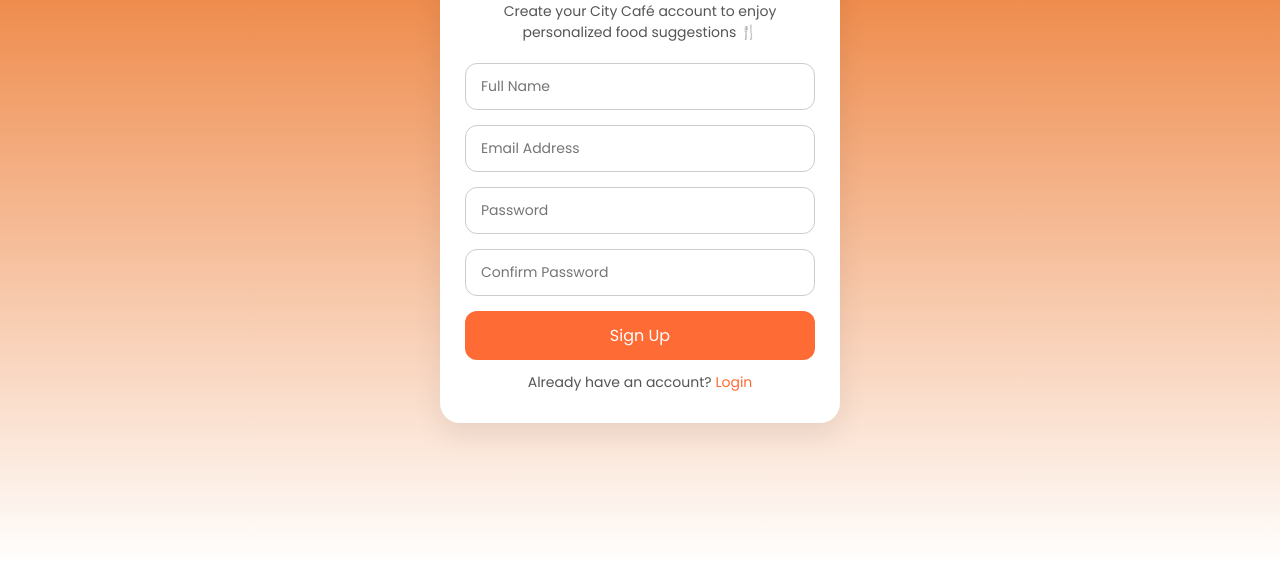
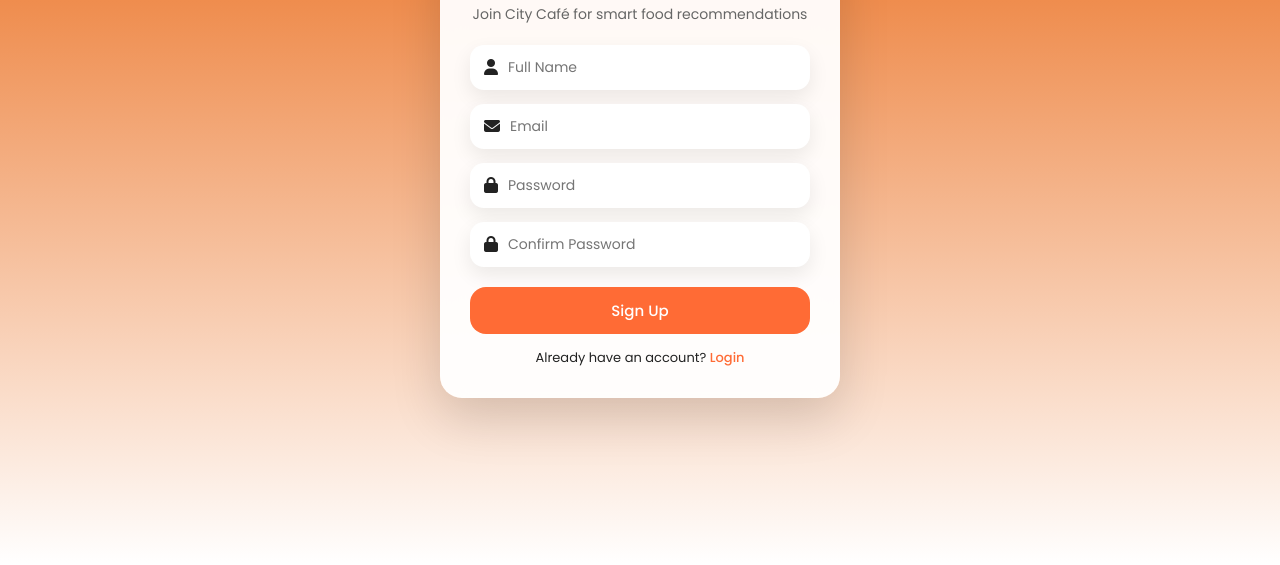
Before and after one commit to Shiva-sainiiii/Restaurant-Menu-Ai-, a plain HTML site: page pages/signup.html in a window 1280 px wide. Shown: the part 235-800 px from the top of the page. Drawn offline with Linux system fonts and the light colour scheme; files that its build step writes are made by us from their sources; no server answers.

Commit message:
Update signup.html

```diff
--- a/pages/signup.html
+++ b/pages/signup.html
@@ -3,131 +3,143 @@
 <head>
   <meta charset="UTF-8" />
   <meta name="viewport" content="width=device-width, initial-scale=1.0" />
-  <title>City Café - Sign Up</title>
+  <title>Sign Up | City Café</title>
 
   <!-- Google Font -->
-  <link href="https://fonts.googleapis.com/css2?family=Poppins:wght@400;500;600&display=swap" rel="stylesheet">
+  <link
+    href="https://fonts.googleapis.com/css2?family=Poppins:wght@400;500;600&display=swap"
+    rel="stylesheet"
+  />
 
   <!-- Font Awesome -->
-  <link rel="stylesheet" href="https://cdnjs.cloudflare.com/ajax/libs/font-awesome/6.5.0/css/all.min.css"/>
+  <link
+    rel="stylesheet"
+    href="https://cdnjs.cloudflare.com/ajax/libs/font-awesome/6.5.0/css/all.min.css"
+  />
 
-  <!-- CSS -->
-  <link rel="stylesheet" href="style.css">
+  <!-- Main CSS -->
+  <link rel="stylesheet" href="../style.css" />
 
   <style>
     body {
-      background: linear-gradient(180deg, #E85D04, #FFF);
-      color: #222;
-      min-height: 100vh;
       display: flex;
+      align-items: center;
       justify-content: center;
-      align-items: center;
-      font-family: 'Poppins', sans-serif;
-      padding: 20px;
+      padding-bottom: 0;
     }
 
-    .signup-container {
-      background: white;
-      padding: 30px 25px;
-      border-radius: 20px;
-      box-shadow: var(--shadow);
-      width: 100%;
+    .auth-box {
+      width: 90%;
       max-width: 400px;
+      background: rgba(255, 255, 255, 0.95);
+      backdrop-filter: blur(12px);
+      border-radius: 22px;
+      padding: 30px;
+      box-shadow: 0 20px 50px rgba(0, 0, 0, 0.15);
       text-align: center;
     }
 
-    .signup-container h1 {
-      margin-bottom: 15px;
-      color: var(--primary);
+    .auth-box h2 {
+      margin-bottom: 6px;
     }
 
-    .signup-container p {
+    .auth-box p {
       font-size: 14px;
+      color: #666;
       margin-bottom: 20px;
-      color: #555;
     }
 
-    .signup-container input {
+    .auth-input {
+      display: flex;
+      align-items: center;
+      gap: 10px;
+      background: #fff;
+      border-radius: 14px;
+      padding: 12px 14px;
+      margin-bottom: 14px;
+      box-shadow: 0 8px 20px rgba(0, 0, 0, 0.08);
+    }
+
+    .auth-input input {
+      border: none;
+      outline: none;
       width: 100%;
-      padding: 12px 15px;
-      margin-bottom: 15px;
-      border-radius: 12px;
-      border: 1px solid #ccc;
-      outline: none;
       font-size: 14px;
     }
 
-    .signup-container button {
+    .auth-btn {
       width: 100%;
       padding: 12px;
+      border: none;
+      border-radius: 16px;
       background: var(--primary);
-      color: white;
-      font-size: 16px;
-      border: none;
-      border-radius: 12px;
+      color: #fff;
+      font-size: 15px;
+      font-weight: 500;
+      margin-top: 6px;
       cursor: pointer;
-      transition: background 0.3s;
     }
 
-    .signup-container button:hover {
-      background: #ff844b;
+    .auth-link {
+      margin-top: 14px;
+      font-size: 13px;
     }
 
-    .signup-container .login-link {
-      margin-top: 12px;
-      font-size: 14px;
-      color: #555;
-    }
-
-    .signup-container .login-link a {
+    .auth-link a {
       color: var(--primary);
       text-decoration: none;
-    }
-
-    .signup-container .login-link a:hover {
-      text-decoration: underline;
+      font-weight: 500;
     }
   </style>
 </head>
+
 <body>
-  <div class="signup-container">
-    <h1>Sign Up</h1>
-    <p>Create your City Café account to enjoy personalized food suggestions 🍴</p>
+  <div class="auth-box">
+    <h2>Create Account ✨</h2>
+    <p>Join City Café for smart food recommendations</p>
 
     <form id="signupForm">
-      <input type="text" id="name" placeholder="Full Name" required />
-      <input type="email" id="email" placeholder="Email Address" required />
-      <input type="password" id="password" placeholder="Password" required />
-      <input type="password" id="confirmPassword" placeholder="Confirm Password" required />
-      <button type="submit">Sign Up</button>
+      <div class="auth-input">
+        <i class="fa-solid fa-user"></i>
+        <input type="text" id="name" placeholder="Full Name" required />
+      </div>
+
+      <div class="auth-input">
+        <i class="fa-solid fa-envelope"></i>
+        <input type="email" id="email" placeholder="Email" required />
+      </div>
+
+      <div class="auth-input">
+        <i class="fa-solid fa-lock"></i>
+        <input type="password" id="password" placeholder="Password" required />
+      </div>
+
+      <div class="auth-input">
+        <i class="fa-solid fa-lock"></i>
+        <input
+          type="password"
+          id="confirmPassword"
+          placeholder="Confirm Password"
+          required
+        />
+      </div>
+
+      <button type="submit" class="auth-btn">Sign Up</button>
     </form>
 
-    <div class="login-link">
-      Already have an account? <a href="login.html">Login</a>
+    <div class="auth-link">
+      Already have an account?
+      <a href="./login.html">Login</a>
     </div>
   </div>
 
-  <script>
-    const form = document.getElementById('signupForm');
+  <!-- 🔐 Prevent logged-in users from accessing signup -->
+  <script type="module">
+    import { preventAuthPages } from "../auth/auth-guard.js";
+    preventAuthPages();
+  </script>
 
-    form.addEventListener('submit', e => {
-      e.preventDefault();
-
-      const name = document.getElementById('name').value.trim();
-      const email = document.getElementById('email').value.trim();
-      const password = document.getElementById('password').value;
-      const confirmPassword = document.getElementById('confirmPassword').value;
-
-      if (password !== confirmPassword) {
-        alert("Passwords do not match!");
-        return;
-      }
-
-      // TODO: Connect with backend / Firebase to save user
-      console.log({ name, email, password });
-      alert("Account created successfully! Redirecting to login...");
-      window.location.href = "login.html";
-    });
-  </script>
+  <!-- Signup Logic -->
+  <script type="module" src="../auth/signup.js"></script>
 </body>
-</html>
+  </html>
```
